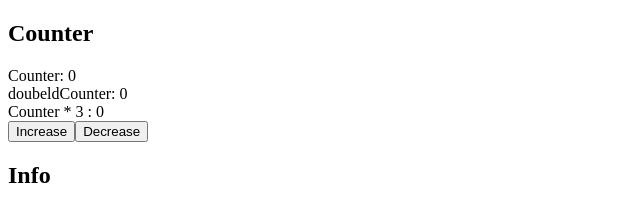
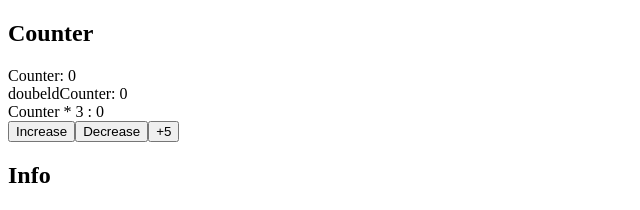
Before and after one commit to Mohammedazzam/vuex-course-App, a Vue app: page / in a window 1280 px wide. Shown: the top 210 px of the page, without its empty margins (0-640 px from the left). Built offline with nearby package versions, Linux system fonts and the light colour scheme.

Commit message:
98 (2 Parameterلتمرير الmutationsاستخدام ال)

```diff
--- a/src/components/counter.vue
+++ b/src/components/counter.vue
@@ -7,6 +7,7 @@
 
         <button @click="increase">Increase</button>
         <button @click="decrease">Decrease</button>
+        <button @click="n_increase">+5</button>
     </div>
 </template>
 
@@ -25,7 +26,10 @@ export default {
         },
         decrease (){
             this.$store.commit("decrease");
-        }
+        },
+        n_increase (){
+            this.$store.commit("n_increase",5);
+        },
     }
 }
 </script>
--- a/src/store/store.js
+++ b/src/store/store.js
@@ -26,7 +26,10 @@ const store = new Vuex.Store({
         },
         decrease(state){
             state.counter --
-        }
+        },
+        n_increase(state,n){
+            state.counter += n
+        },
     }
 });
 
```
